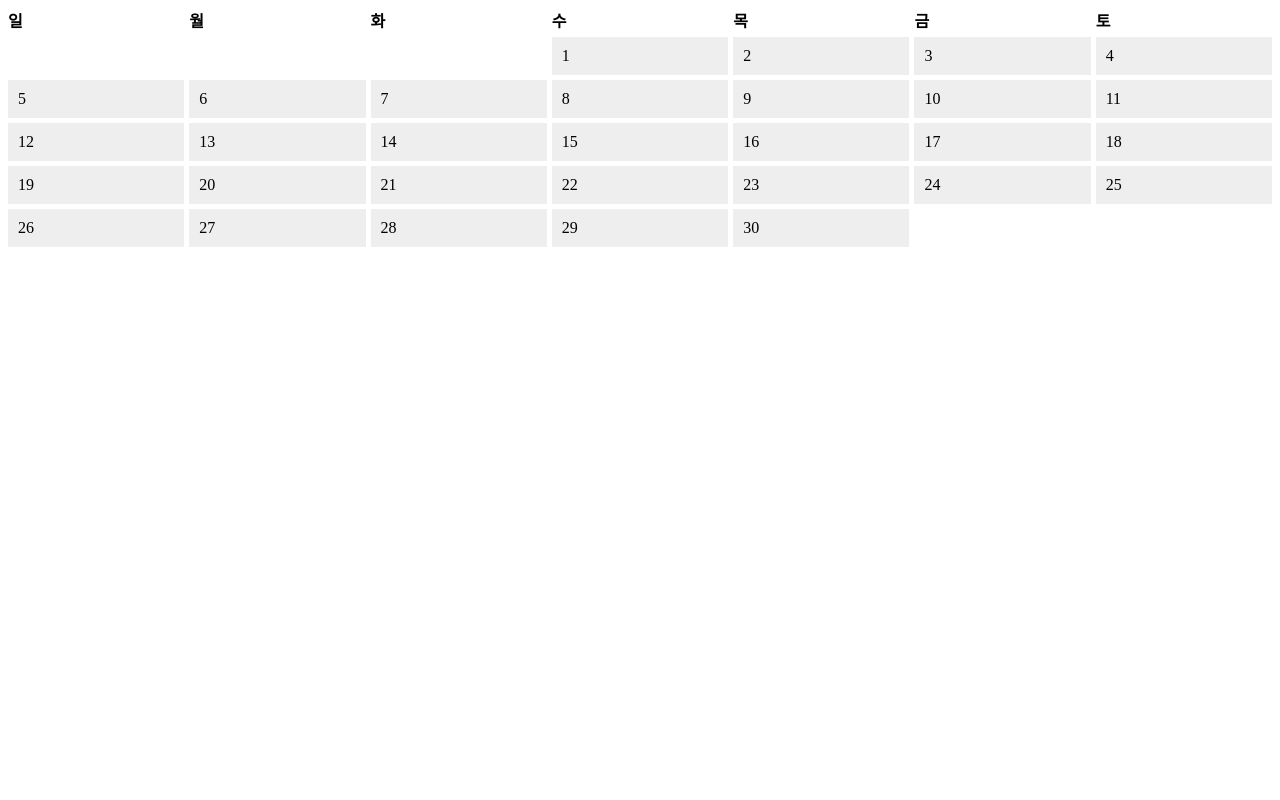
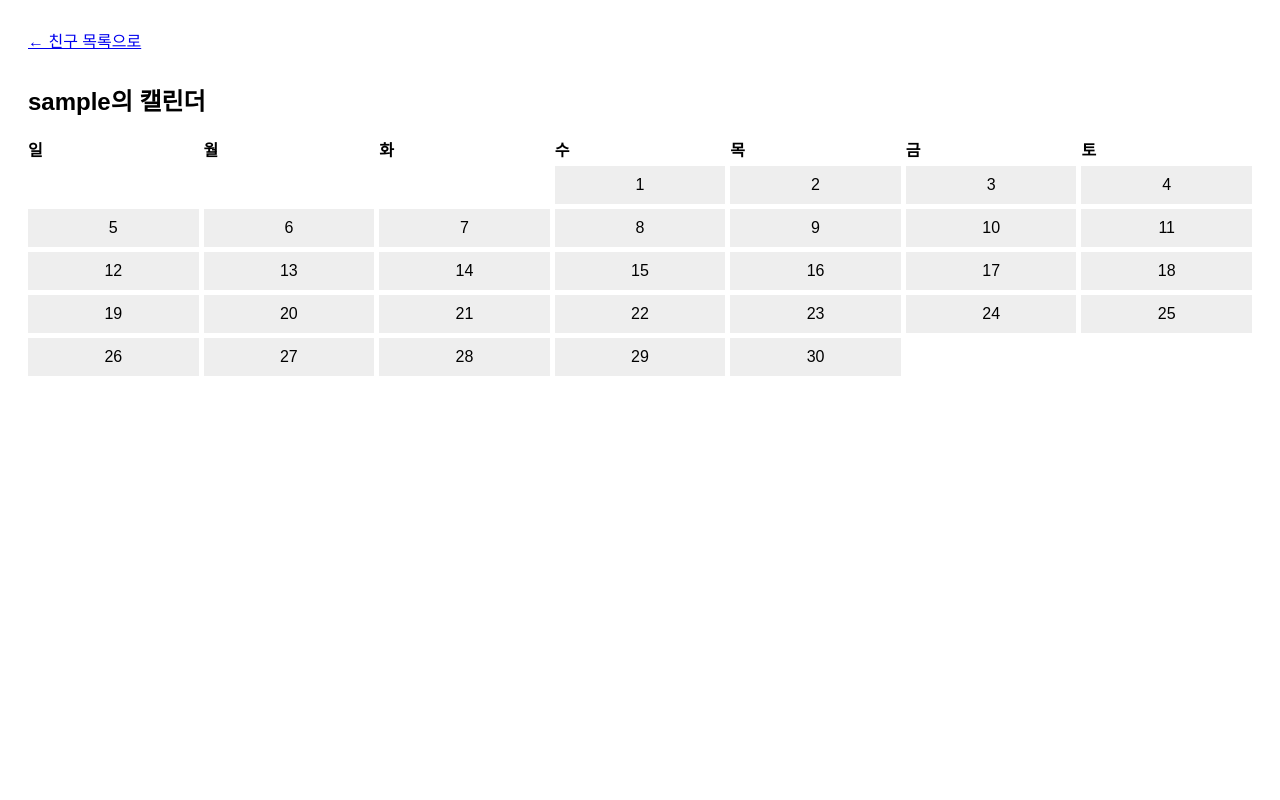
Before and after one commit to rightpleft/dayjeong, a Django app: page /friend/1/ in a window 1280 px wide. Run offline with Django 4.2, Linux system fonts and the light colour scheme; the visitor is signed in with stand-in values (Sample User, id 1); data comes from the database, SQL or seed files in the repository.

Commit message:
하단바&뒤로가기 수정

```diff
--- a/user/templates/friend_calendar.html
+++ b/user/templates/friend_calendar.html
@@ -1,4 +1,37 @@
-<div id="calendar" style="display:grid; grid-template-columns:repeat(7,1fr); gap:5px;"></div>
+<!DOCTYPE html>
+<html lang="ko">
+<head>
+<meta charset="UTF-8">
+<title>친구 캘린더</title>
+
+<style>
+body { font-family: Arial; padding:20px; }
+
+.calendar {
+    display:grid;
+    grid-template-columns:repeat(7,1fr);
+    gap:5px;
+}
+
+.day {
+    padding:10px;
+    background:#eee;
+    text-align:center;
+    cursor:pointer;
+}
+</style>
+</head>
+
+<body>
+
+<!-- 🔙 뒤로가기 -->
+<a href="/friends/" style="display:inline-block; margin-bottom:10px;">
+    ← 친구 목록으로
+</a>
+
+<h2>{{ friend.username }}의 캘린더</h2>
+
+<div id="calendar" class="calendar"></div>
 
 <script>
 let now = new Date();
@@ -11,7 +44,7 @@ function loadCal(){
     const year = now.getFullYear();
     const month = now.getMonth();
 
-    // 요일 헤더
+    // 요일
     const days = ["일","월","화","수","목","금","토"];
     days.forEach(d=>{
         const div = document.createElement("div");
@@ -31,10 +64,8 @@ function loadCal(){
     // 날짜
     for(let d=1; d<=lastDate; d++){
         const div = document.createElement("div");
+        div.className = "day";
         div.innerText = d;
-        div.style.padding = "10px";
-        div.style.background = "#eee";
-        div.style.cursor = "pointer";
 
         div.onclick = () => sendRequest(`${year}-${month+1}-${d}`);
 
@@ -62,3 +93,6 @@ function sendRequest(date){
 
 loadCal();
 </script>
+
+</body>
+</html>
```
Also changed, not shown: user/templates/friends.html (+24 -0 lines).
